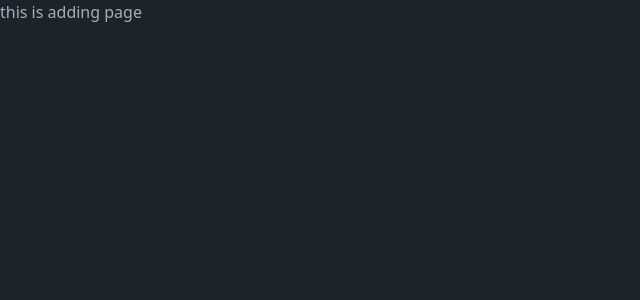
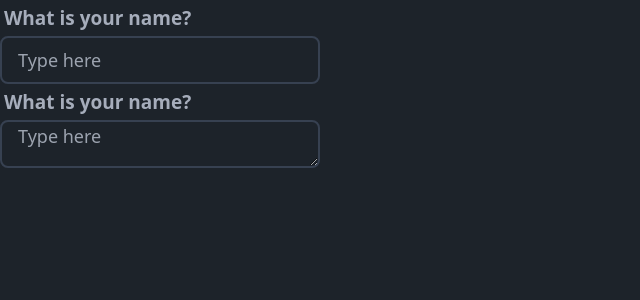
Before and after one commit to Amitkys/notes-next, a Next.js app: page /add in a window 1280 px wide. Shown: the top 300 px of the page, without its empty margins (0-640 px from the left). Built offline with nearby package versions, Linux system fonts and the light colour scheme.

Commit message:
designed form for inserting text in db

```diff
--- a/app/add/page.tsx
+++ b/app/add/page.tsx
@@ -1,7 +1,26 @@
-export default function add(){
-    return(
+export default function add() {
+    return (
         <div>
-            this is adding page
+            <label className="form-control w-full max-w-xs">
+                <div className="label">
+                    <span className="label-text font-semibold text-[19px]">What is your name?</span>
+                </div>
+                <input
+                    type="text"
+                    placeholder="Type here"
+                    className="input input-md text-lg border-2 border-gray-700 rounded-lg transition duration-300 ease-in-out focus:outline-none focus:border-gray-500 focus:ring-0 focus:ring-gray-500"
+                />
+            </label>
+            {/* 2nd labe  */}
+            <label className="form-control w-full max-w-xs">
+                <div className="label">
+                    <span className="label-text font-semibold text-[19px]">What is your name?</span>
+                </div>
+                <textarea
+                    placeholder="Type here"
+                    className="input input-md text-lg border-2 border-gray-700 rounded-lg transition duration-300 ease-in-out focus:outline-none focus:border-gray-500 focus:ring-0 focus:ring-gray-500"
+                />
+            </label>
         </div>
     )
 }
```
